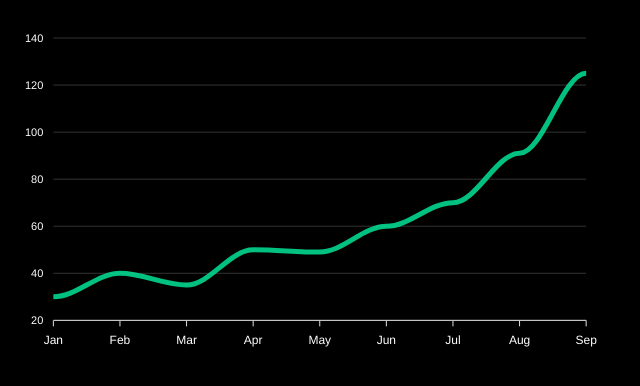
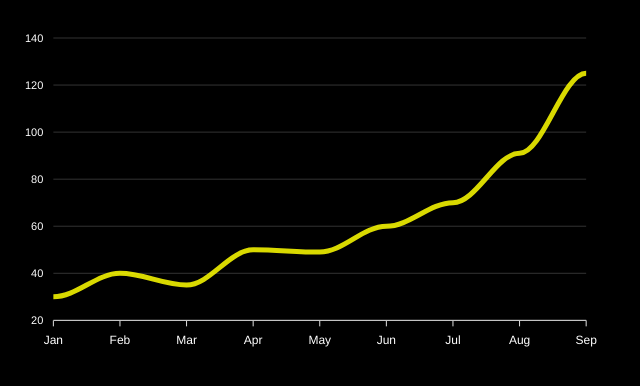
Before and after one commit to Marcobrait/TESTE, a plain HTML site: page testegrafico/index.html in a window 1280 px wide. Shown: the whole page, without its empty margins (0-640 px from the left). Drawn offline with nearby package versions, Linux system fonts and the light colour scheme.

Commit message:
Update index.html

```diff
--- a/testegrafico/index.html
+++ b/testegrafico/index.html
@@ -42,7 +42,7 @@
             },
             stroke: {
                 curve: 'smooth',
-                colors: ['#00E396']
+                colors: ['#FFFF00']
             },
             grid: {
                 borderColor: '#333'
```
